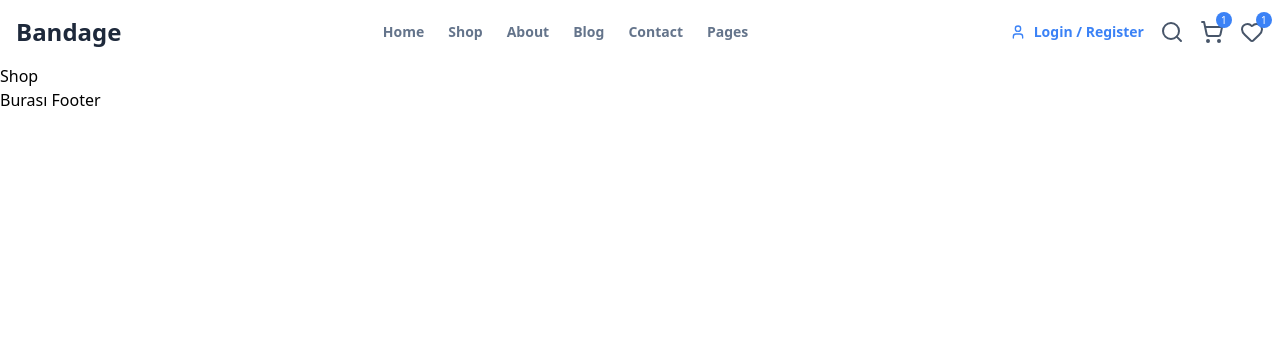
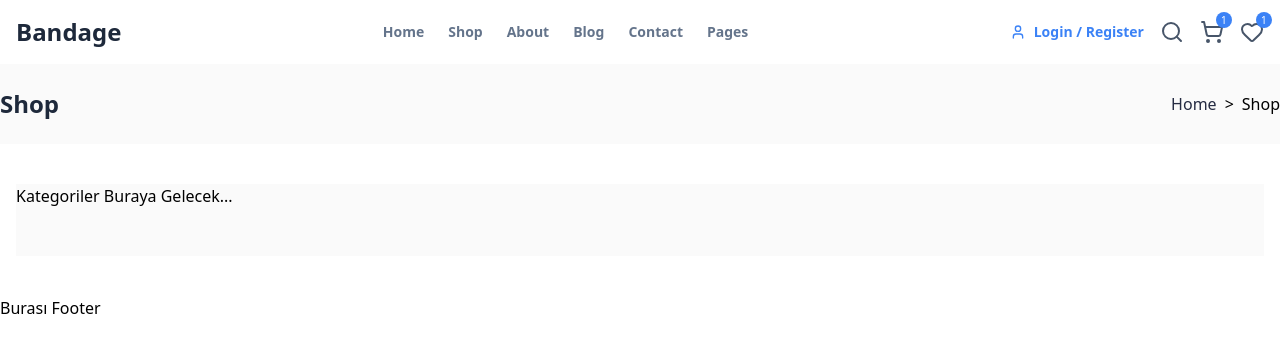
Before and after one commit to emreyildirim-33/ecommerce-capstone, a React (Vite) app: page /shop in a window 1280 px wide. Shown: the top 352 px of the page. Built offline with nearby package versions, Linux system fonts and the light colour scheme.

Commit message:
feat: Shop sayfası iskeleti oluşturuldu ve kategori grid yapısı kuruldu

```diff
--- a/src/layout/PageContent.jsx
+++ b/src/layout/PageContent.jsx
@@ -1,11 +1,12 @@
 import { Routes,Route } from "react-router-dom";
 import HomePage from "../pages/HomePage";
+import ShopPage from "../pages/ShopPage";
 export default function PageContent () {
     return (
     <div>
         <Routes>
             <Route path="/" element={ <HomePage /> } />
-            <Route path="/shop" element={ <div>Shop</div> }/>
+            <Route path="/shop" element={ <ShopPage />}/>
             <Route path="/about" element={ <div>About</div> }/>
             <Route path="/blog" element={ <div>Blog</div> }/>
             <Route path="/contact" element={ <div>Contact</div> }/>
--- /dev/null
+++ b/src/pages/ShopPage.jsx
@@ -0,0 +1,31 @@
+import React from "react";
+
+export default function ShopPage() {
+    const categories = [
+    { id: 1, title: "CLOTHS", count: "5 Items", img: "https://images.pexels.com/photos/298863/pexels-photo-298863.jpeg?auto=compress&cs=tinysrgb&w=1260&h=750&dpr=1" },
+    { id: 2, title: "CLOTHS", count: "5 Items", img: "https://images.pexels.com/photos/298863/pexels-photo-298863.jpeg?auto=compress&cs=tinysrgb&w=1260&h=750&dpr=1" },
+    { id: 3, title: "CLOTHS", count: "5 Items", img: "https://images.pexels.com/photos/298863/pexels-photo-298863.jpeg?auto=compress&cs=tinysrgb&w=1260&h=750&dpr=1" },
+    { id: 4, title: "CLOTHS", count: "5 Items", img: "https://images.pexels.com/photos/298863/pexels-photo-298863.jpeg?auto=compress&cs=tinysrgb&w=1260&h=750&dpr=1" },
+    { id: 5, title: "CLOTHS", count: "5 Items", img: "https://images.pexels.com/photos/298863/pexels-photo-298863.jpeg?auto=compress&cs=tinysrgb&w=1260&h=750&dpr=1" },
+];
+    return (
+        <div >
+            <div className="bg-[#FAFAFA] py-6">
+                <div className="container mx-auto flex flex-col md:flex-row justify-between items-center">
+                    <h3 className="font-bold text-slate-800 text-2xl">Shop</h3>
+                    <div className="flex gap-2">
+                        <a href="/" className="text-[#252B42] hover:text-[#23A6F0]">Home</a>
+                        <span className="text-[BDBDBD]">{">"}</span>
+                        <span className="text-[BDBDBD]">Shop</span>
+                        </div>
+
+                      </div>
+                    </div>
+
+                    <div className="container mx-auto px-4 py-10">
+                        <p className="bg-[#FAFAFA] pb-12 container mx-auto grid-cols-1 md:grid-cols-5 gap-4">Kategoriler Buraya Gelecek...</p>
+                        </div>
+
+                        </div>
+    )
+}
```
